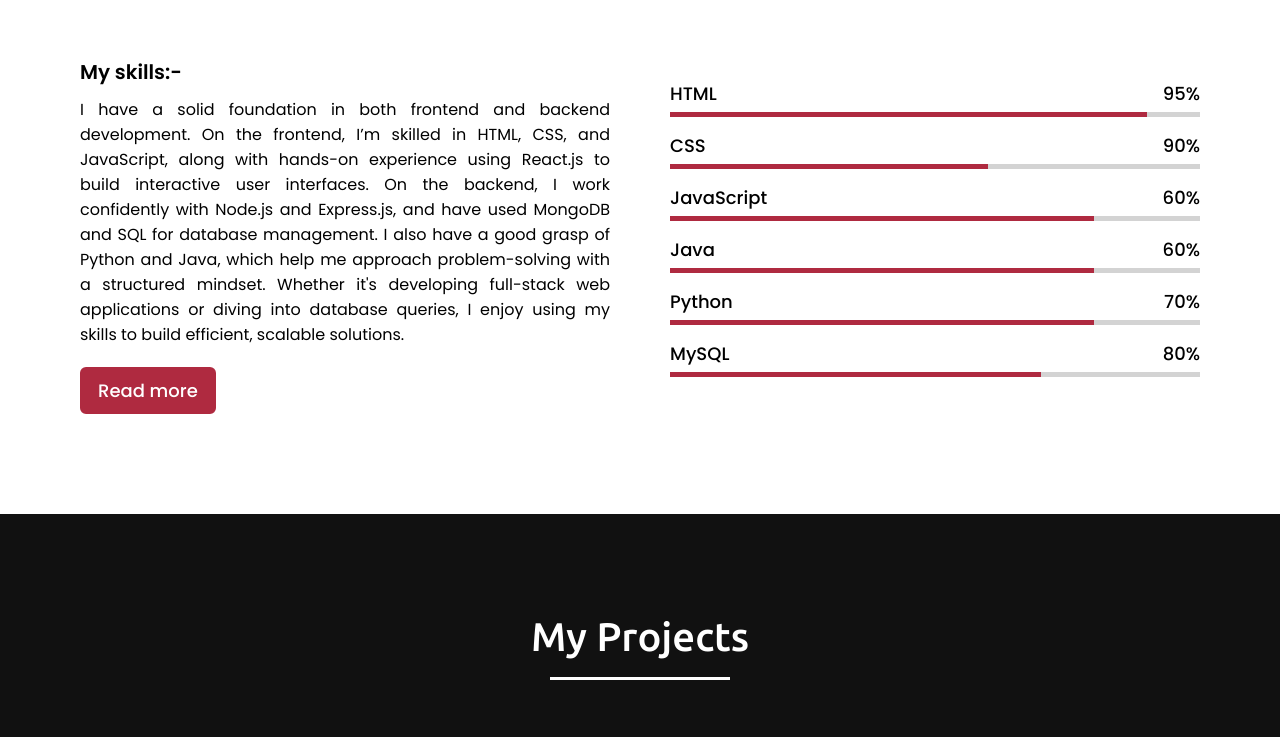
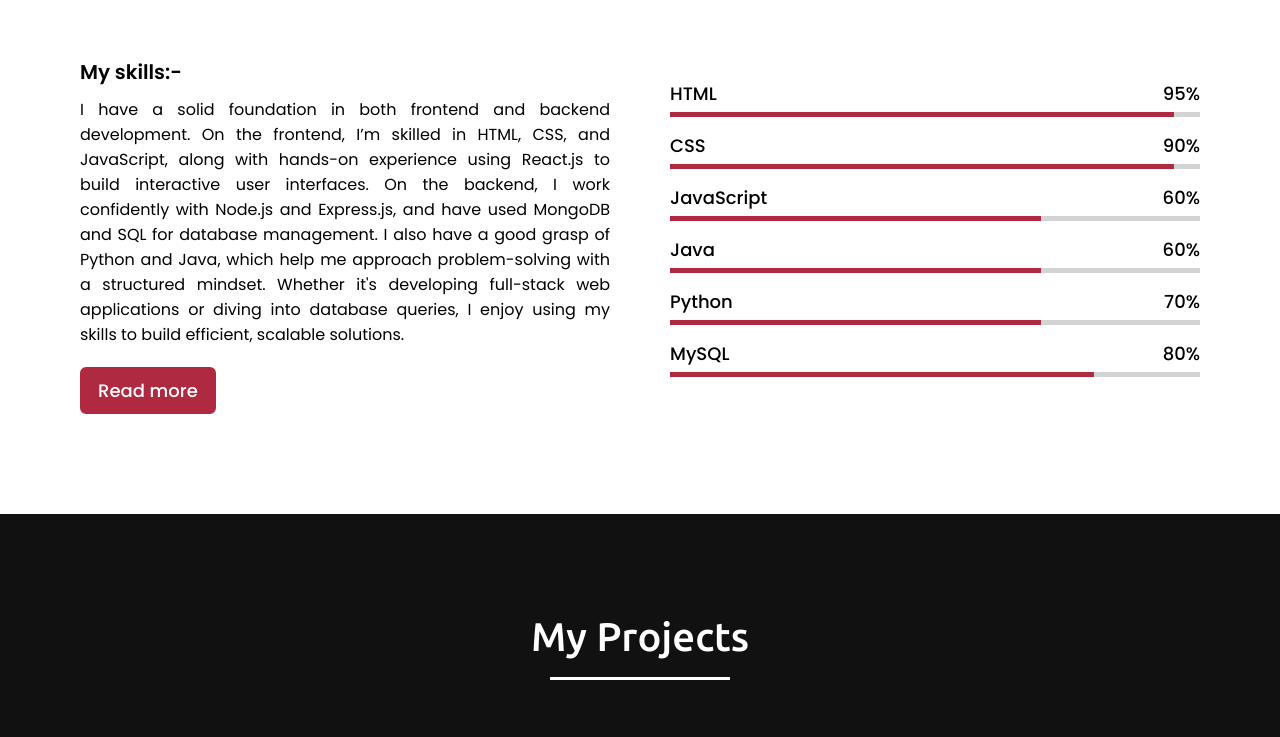
Before and after one commit to adarshacharya06/my-portfolio, a plain HTML site: page index.html in a window 1280 px wide. Shown: the part 1759-2496 px from the top of the page. Drawn offline with nearby package versions, Linux system fonts and the light colour scheme.

Commit message:
Update style.css

```diff
--- a/style.css
+++ b/style.css
@@ -368,19 +368,19 @@ section .title::after{
     background: #af2a40;
 }
 .skills-content .right .html::before{
-    width: 90%;
+    width: 95%;
 }
 .skills-content .right .css::before{
-    width: 60%;
+    width: 95%;
 }
 .skills-content .right .js::before{
-    width: 80%;
+    width: 70%;
 }
 .skills-content .right .php::before{
-    width: 50%;
+    width: 70%;
 }
 .skills-content .right .mysql::before{
-    width: 70%;
+    width:80%;
 }
 
 /* teams section styling */
```
